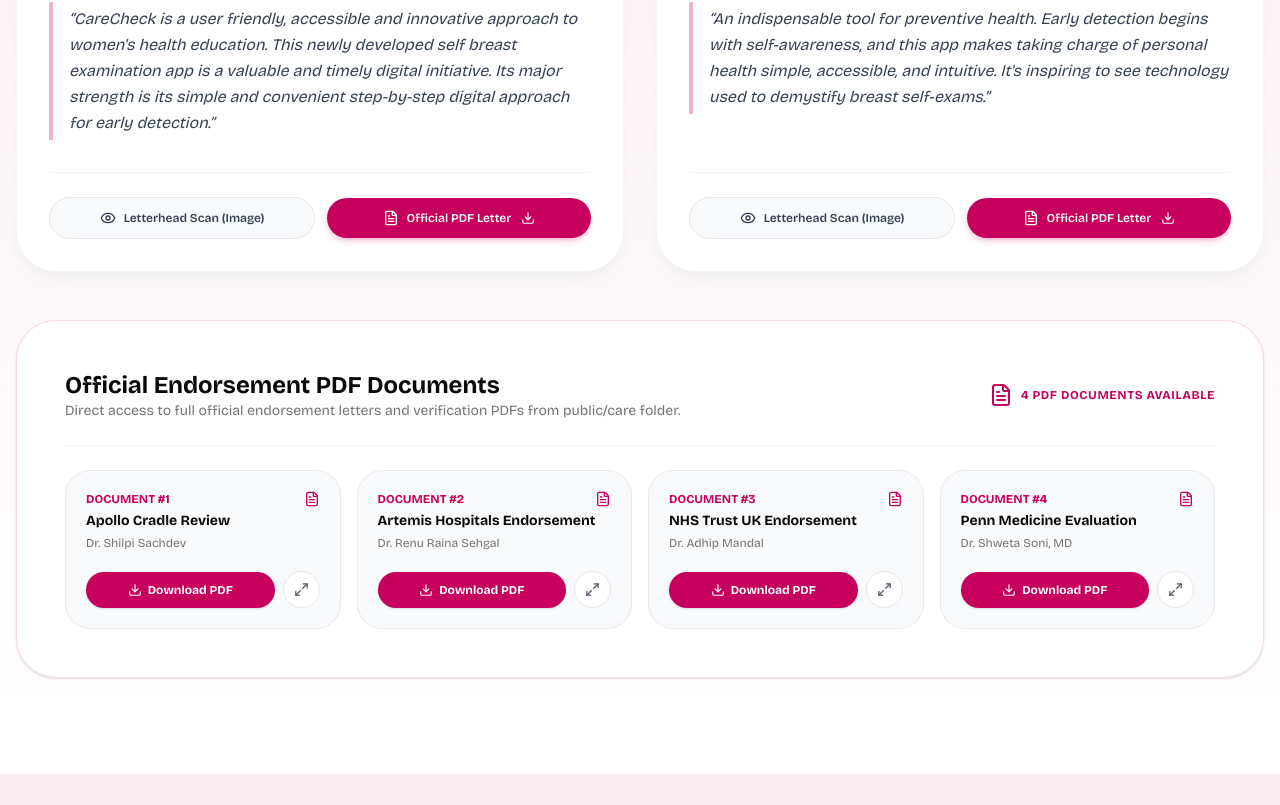
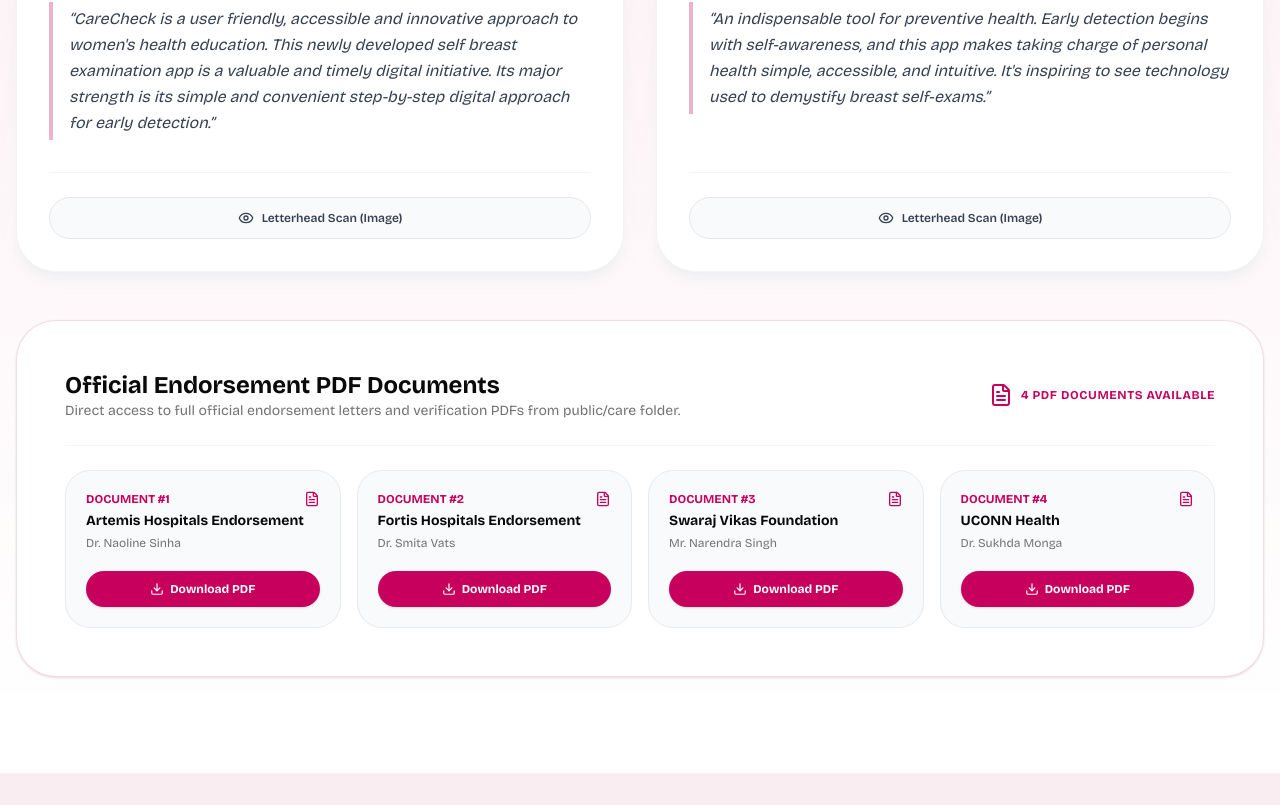
Before and after one commit to theuni2/saiyette_website-main, a Next.js app: page /awareness in a window 1280 px wide. Shown: the part 5662-6467 px from the top of the page. Built offline with nearby package versions, Linux system fonts and the light colour scheme.

Commit message:
updated testimonial

```diff
--- a/components/care-check-section.tsx
+++ b/components/care-check-section.tsx
@@ -432,7 +432,7 @@
                   </button>
 
                   {/* View / Download PDF */}
-                  <a
+                  {/* <a
                     href={item.pdfSrc}
                     target="_blank"
                     rel="noopener noreferrer"
@@ -441,7 +441,7 @@
                     <FileText size={16} />
                     <span>Official PDF Letter</span>
                     <Download size={14} className="ml-0.5" />
-                  </a>
+                  </a> */}
                 </div>
               </motion.div>
             ))}
@@ -469,26 +469,26 @@
             <div className="grid sm:grid-cols-2 lg:grid-cols-4 gap-4">
               {[
                 {
-                  title: "Apollo Cradle Review",
-                  doctor: "Dr. Shilpi Sachdev",
+                  title: "Artemis Hospitals Endorsement",
+                  doctor: "Dr. Naoline Sinha",
                   pdf: "/care/1.pdf",
                   image: "/care/5.jpg",
                 },
                 {
-                  title: "Artemis Hospitals Endorsement",
-                  doctor: "Dr. Renu Raina Sehgal",
+                  title: "Fortis Hospitals Endorsement",
+                  doctor: "Dr. Smita Vats",
                   pdf: "/care/2.pdf",
                   image: "/care/6.jpg",
                 },
                 {
-                  title: "NHS Trust UK Endorsement",
-                  doctor: "Dr. Adhip Mandal",
+                  title: "Swaraj Vikas Foundation",
+                  doctor: "Mr. Narendra Singh",
                   pdf: "/care/3.pdf",
                   image: "/care/7.jpg",
                 },
                 {
-                  title: "Penn Medicine Evaluation",
-                  doctor: "Dr. Shweta Soni, MD",
+                  title: "UCONN Health",
+                  doctor: "Dr. Sukhda Monga",
                   pdf: "/care/4.pdf",
                   image: "/care/9.jpg",
                 },
@@ -518,7 +518,7 @@
                       <Download size={14} />
                       <span>Download PDF</span>
                     </a>
-                    <button
+                    {/* <button
                       onClick={() =>
                         setSelectedPreview({
                           type: "image",
@@ -530,7 +530,7 @@
                       title="Quick Preview Letter Image"
                     >
                       <Maximize2 size={15} />
-                    </button>
+                    </button> */}
                   </div>
                 </div>
               ))}
```
Also changed, not shown: public/care/8.jpg, public/care/9.jpg (deleted).
